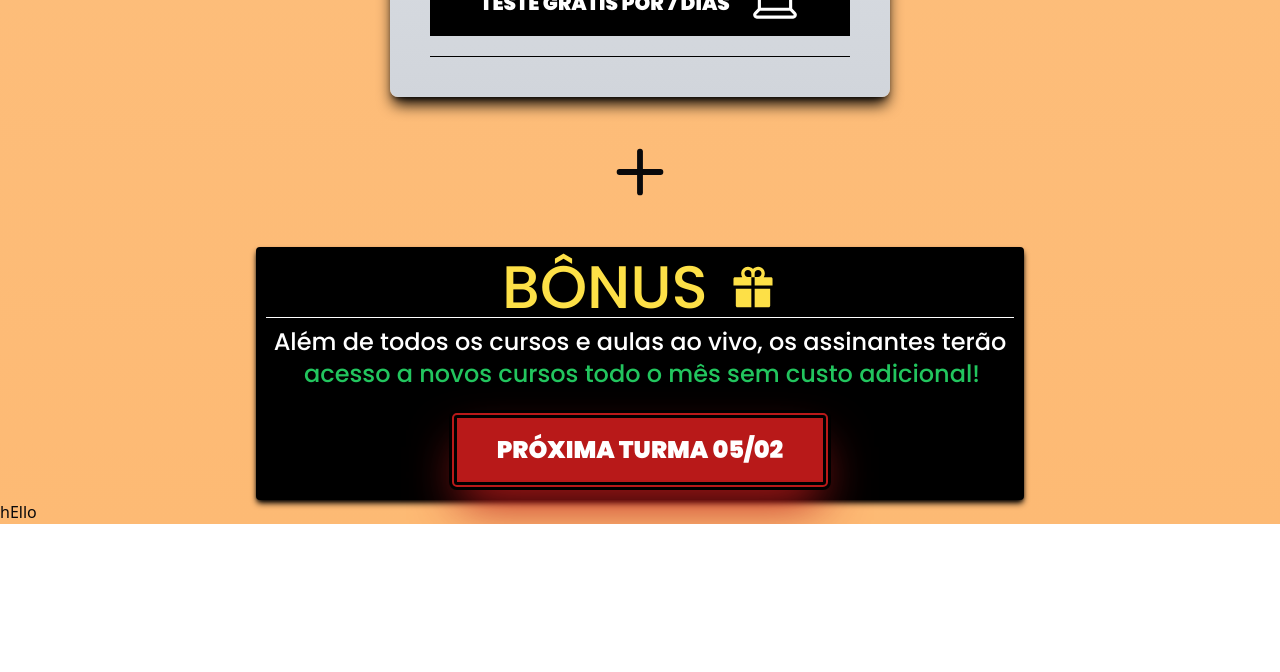
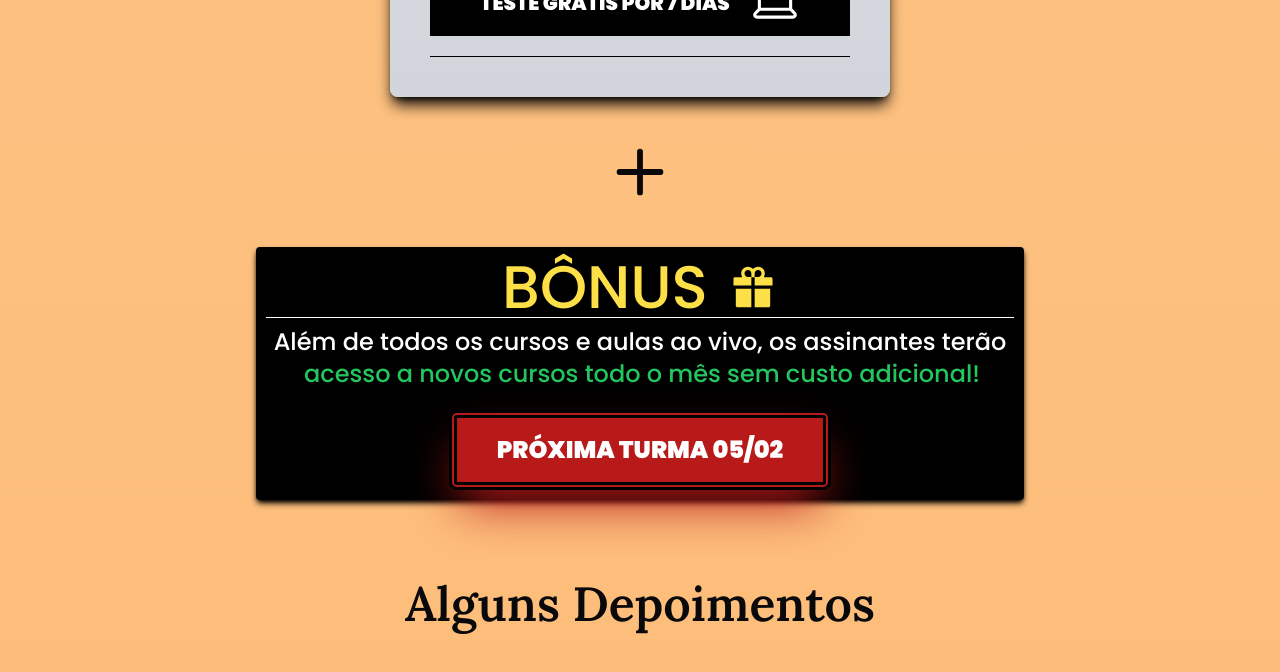
Before and after one commit to devIgor1/gmsupi, a React (Vite) app: page / in a window 1280 px wide. Shown: the part 4599-5271 px from the top of the page. Before the commit the page ends 5123 px from the top, so only its background shows below. Built offline with nearby package versions, Linux system fonts and the light colour scheme.

Commit message:
feat: Create "depoimentos" section

```diff
--- a/src/components/shared/Depoimentos.jsx
+++ b/src/components/shared/Depoimentos.jsx
@@ -1,7 +1,9 @@
 const Depoimentos = () => {
   return (
-    <div>
-      <h1>hEllo</h1>
+    <div className="mt-20 min-h-screen">
+      <div className="flex-center">
+        <h1 className="text-5xl font-lora">Alguns Depoimentos</h1>
+      </div>
     </div>
   )
 }
```
